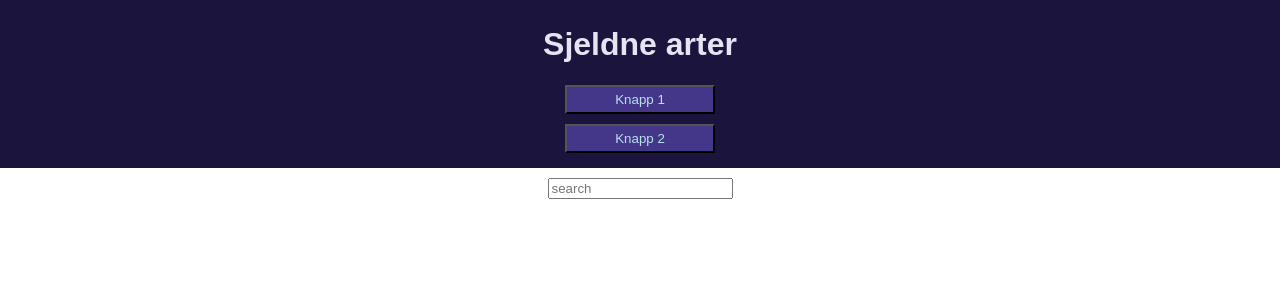
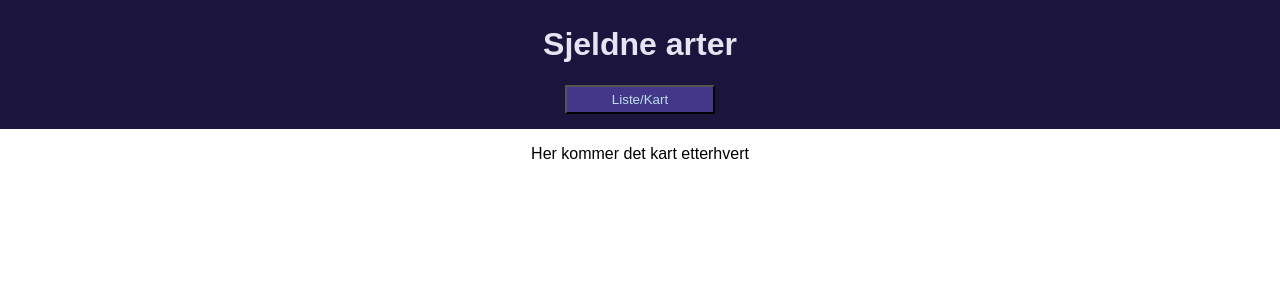
Before and after one commit to niklasmh/it2810-web-dev-project, a React (Create React App) app in the folder artsdata/: page / in a window 1280 px wide. Shown: the top 300 px of the page. Built offline with nearby package versions, Linux system fonts and the light colour scheme; no server answers; the HTML template or start-up script is replaced by a standard one.

Commit message:
Toggeling mellom lister og kart

```diff
--- a/artsdata/src/components/content/ContentContainer.js
+++ b/artsdata/src/components/content/ContentContainer.js
@@ -1,14 +1,36 @@
 import React, { Component } from 'react'
 import ListeContainer from '../liste/ListeContainer'
+import KartContainer from '../kart/KartContainer'
 import Header from '../header/Header'
 
 class ContentContainer extends Component {
-  render() {
-    return(
-      <div>
-        <Header />
-        <ListeContainer />
-      </div>
+    constructor(props){
+        super(props);
+        this.state = {
+            toggle: true,
+            toggleContainer: <KartContainer />
+        }
+    }
+    toggleEvent(){
+        if(this.state.toggle){
+            this.setState({
+                toggle: false,
+                toggleContainer: <ListeContainer />
+            })
+        }else {
+            this.setState({
+                toggle: true,
+                toggleContainer: <KartContainer />
+            })
+        }
+    }
+
+    render() {
+        return(
+          <div>
+            <Header toggleHandler={this.toggleEvent.bind(this)} />
+            {this.state.toggleContainer}
+          </div>
     );
   }
 }
--- a/artsdata/src/components/header/Header.js
+++ b/artsdata/src/components/header/Header.js
@@ -11,8 +11,7 @@ class Header extends Component {
     return(
       <div className="header">
         <h1>Sjeldne arter</h1>
-        <MenuButton clickHandler={ this.clickEvent } btnText="Knapp 1" />
-        <MenuButton clickHandler={ this.clickEvent } btnText="Knapp 2" />
+        <MenuButton clickHandler={ this.props.toggleHandler } btnText="Liste/Kart" />
       </div>
     )
   }
--- /dev/null
+++ b/artsdata/src/components/kart/KartContainer.js
@@ -0,0 +1,13 @@
+import React, { Component } from 'react'
+
+class KartContainer extends Component {
+    render() {
+        return(
+            <div>
+                <p>Her kommer det kart etterhvert</p>
+            </div>
+        )
+    }
+}
+
+export default KartContainer
```
